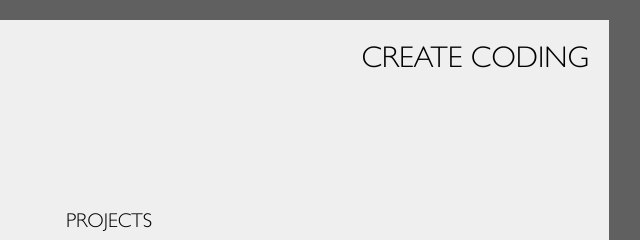
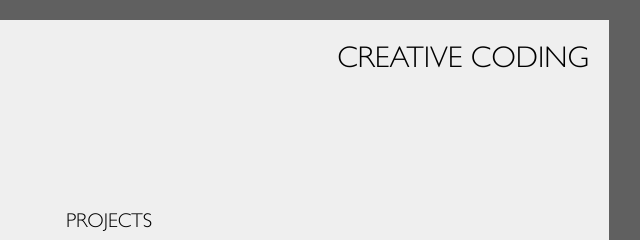
Before and after one commit to wyw814/p5js, a plain HTML site: page index.html in a window 1280 px wide. Shown: the top 240 px of the page, 531-1171 px from the left. Drawn offline with Linux system fonts and the light colour scheme.

Commit message:
Add files via upload

```diff
--- a/index.html
+++ b/index.html
@@ -187,7 +187,7 @@
         </div>
 
         <div class="top-text" style=" right: 20px;">
-            <a href="index.html" class="none" style="text-decoration: none;color: black">CREATE CODING</a> <!-- 右侧文字描述 -->
+            <a href="index.html" class="none" style="text-decoration: none;color: black">CREATIVE CODING</a> <!-- 右侧文字描述 -->
         </div>
         <div class="projects-title">PROJECTS</div>
 
```
Also changed, not shown: p1.html (+1 -1 lines), p2.html (+1 -1 lines), p3.html (+1 -1 lines), p4.html (+1 -1 lines), p5.html (+1 -1 lines), p6.html (+1 -1 lines).
